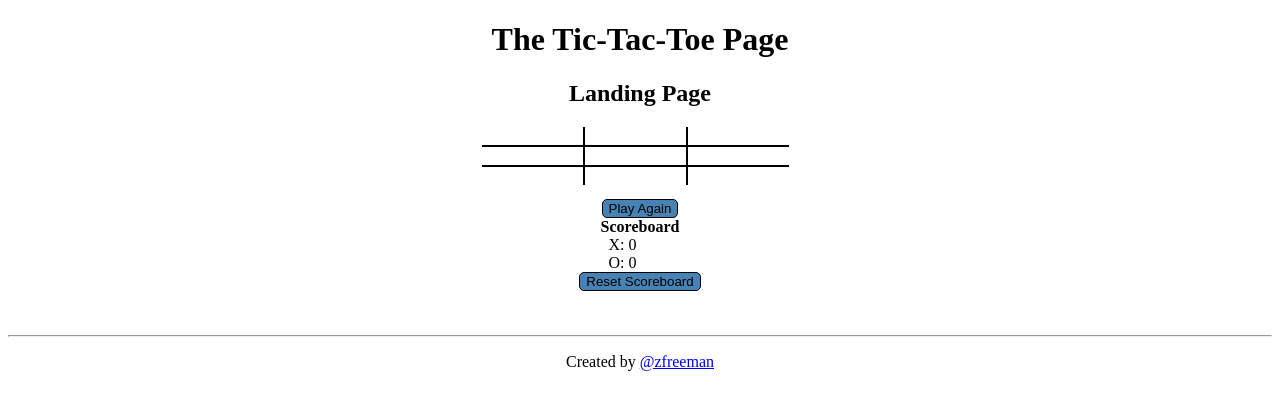
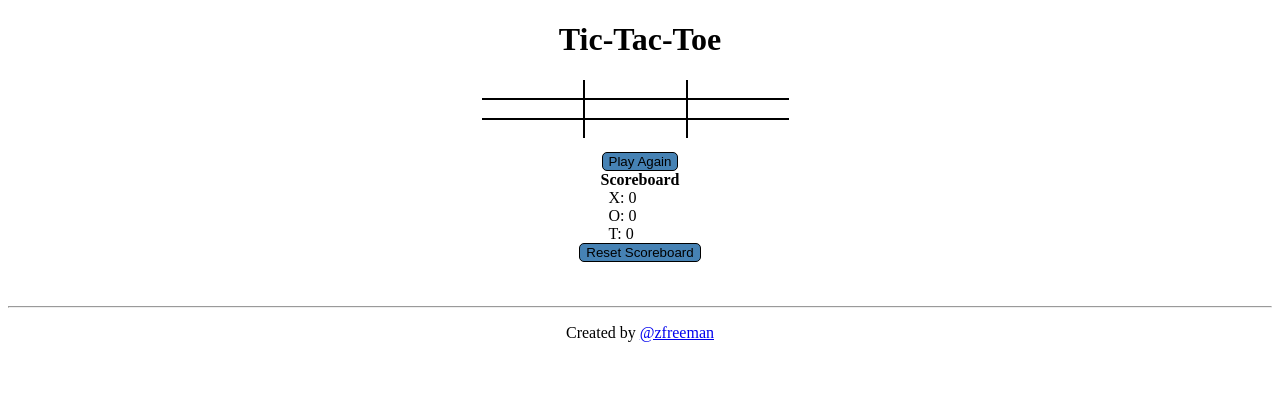
Before and after one commit to zachfreeman/heroku_ttt, a Django app: page /ttt/game/ in a window 1280 px wide. Shown: the top 410 px of the page. Run offline with Django 3.2, Linux system fonts and the light colour scheme.

Commit message:
updated CSS and JS

```diff
--- a/ttt/static/ttt/css/game.css
+++ b/ttt/static/ttt/css/game.css
@@ -55,7 +55,7 @@
     border-right-style: solid;
 }
 
-#X_WIN, #O_WIN {
+#X_WIN, #O_WIN, #T_WIN {
     margin-left: 47.5%;
 }
 
--- a/ttt/static/ttt/js/game.js
+++ b/ttt/static/ttt/js/game.js
@@ -27,19 +27,27 @@ function changeBase(elementID){
         }
         winner = letter;
         window.alert(letter + " has won the game!");
-        var numWins = parseInt(localStorage.getItem(winner));
+        var numWins = parseInt(localStorage.getItem(winner))
         if(isNaN(numWins)){
             numWins = 1
         }
         numWins = numWins + 1;
         localStorage.setItem(winner,numWins);
-        document.getElementById(winner+"_WIN").innerHTML = winner + ": "+numWins;
+        document.getElementById(winner+"_WIN").innerHTML = winner+": "+numWins;
 //        isPlayAgain();
     }
     else{
         if(countLetter("X") + countLetter("O") == 9){
             tie = true;
             window.alert("It's a tie!");
+            winner = "T";
+            numWins = parseInt(localStorage.getItem(winner));
+            if(isNaN(numWins)){
+                numWins = 1
+            }
+            numWins = numWins + 1;
+            localStorage.setItem(winner,numWins);
+            document.getElementById(winner+"_WIN").innerHTML = winner + ": "+numWins;
 //            isPlayAgain()
         }
     }
@@ -144,8 +152,8 @@ function isPlayAgain(){
 
 //Setting up reset scoreboard button functionality
 document.getElementById("ResetButton").onclick = function(){
-    var letList = Array("X","O")
-    for (var i=0; i<2; i++){
+    var letList = Array("X","O","T")
+    for (var i=0; i<3; i++){
         localStorage.setItem(letList[i],0);
         document.getElementById(letList[i]+"_WIN").innerHTML = letList[i]+": "+0;
     }
@@ -153,8 +161,8 @@ document.getElementById("ResetButton").onclick = function(){
 
 //Filling scoreboard upon start
 function fillScoreboard(){
-    var letList = Array("X","O")
-    for (var i=0; i<2; i++){
+    var letList = Array("X","O","T")
+    for (var i=0; i<3; i++){
         var numWins = parseInt(localStorage.getItem(letList[i]))
         if(isNaN(numWins)){
             numWins = 0
--- a/ttt/templates/ttt/base.html
+++ b/ttt/templates/ttt/base.html
@@ -9,8 +9,7 @@
 </head>
 <body>
     <div id='head'>
-        <h1>The Tic-Tac-Toe Page</h1>
-        <h2>Landing Page</h2>
+        <h1>Tic-Tac-Toe</h1>
     </div>
     <div id='content'>
         {% block content %}
--- a/ttt/templates/ttt/game.html
+++ b/ttt/templates/ttt/game.html
@@ -27,6 +27,7 @@
     <div id="ScoreboardTitle">Scoreboard</div>
     <div id="X_WIN">X: 0</div>
     <div id="O_WIN">O: 0</div>
+    <div id="T_WIN">T: 0</div>
     <div id="container">
         <input type="button" id="ResetButton" value="Reset Scoreboard">
     </div>
```
